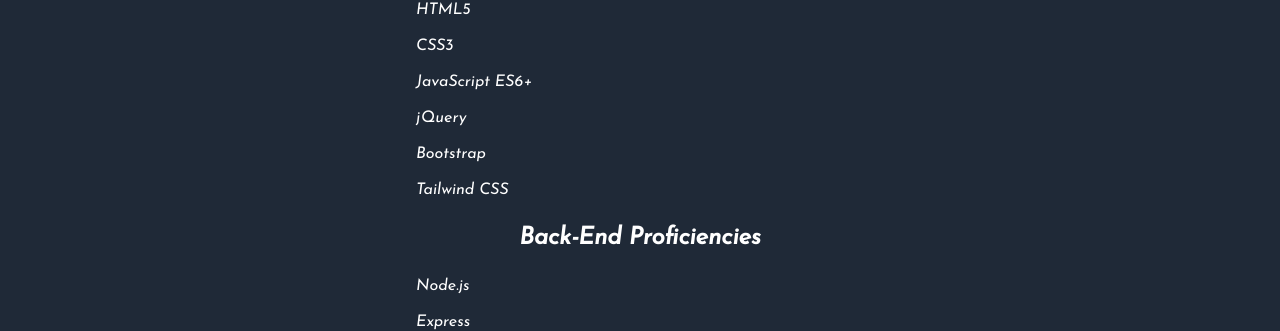
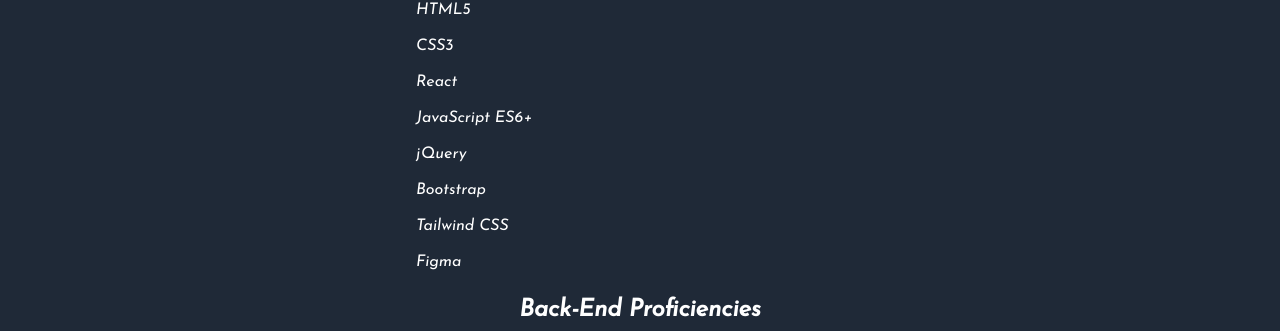
Before and after one commit to spamdalfz/react-portfolio, a React (Create React App) app: page /resume in a window 1280 px wide. Shown: the part 370-701 px from the top of the page. Built offline with nearby package versions, Linux system fonts and the light colour scheme.

Commit message:
added skills to resume page

```diff
--- a/src/components/Resume/index.js
+++ b/src/components/Resume/index.js
@@ -10,10 +10,12 @@
     const frontEndSkills = [
         'HTML5',
         'CSS3',
+        'React',
         'JavaScript ES6+',
         'jQuery',
         'Bootstrap',
-        'Tailwind CSS'
+        'Tailwind CSS',
+        'Figma'
     ];
     const backEndSkills = [
         'Node.js',
```
